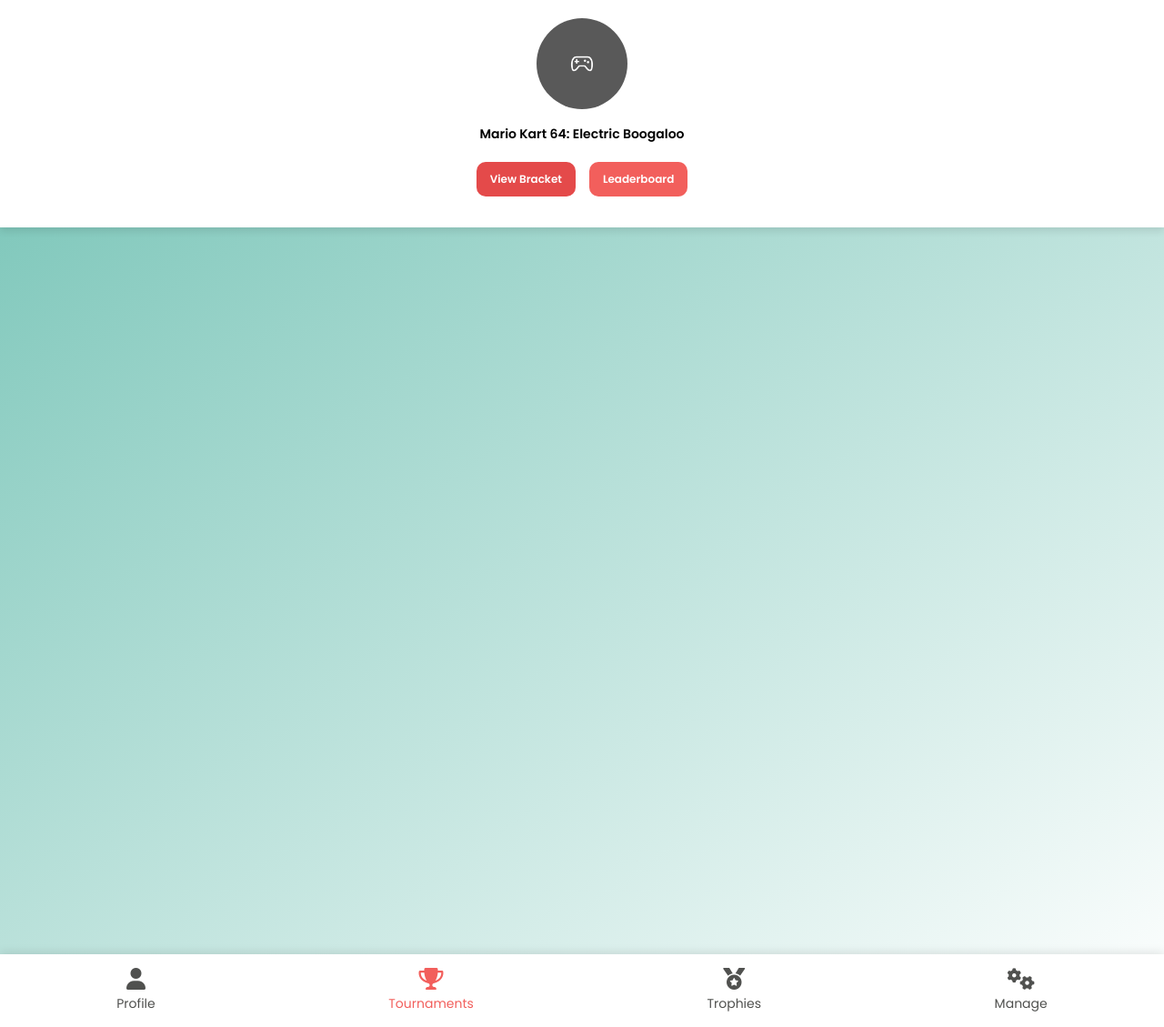
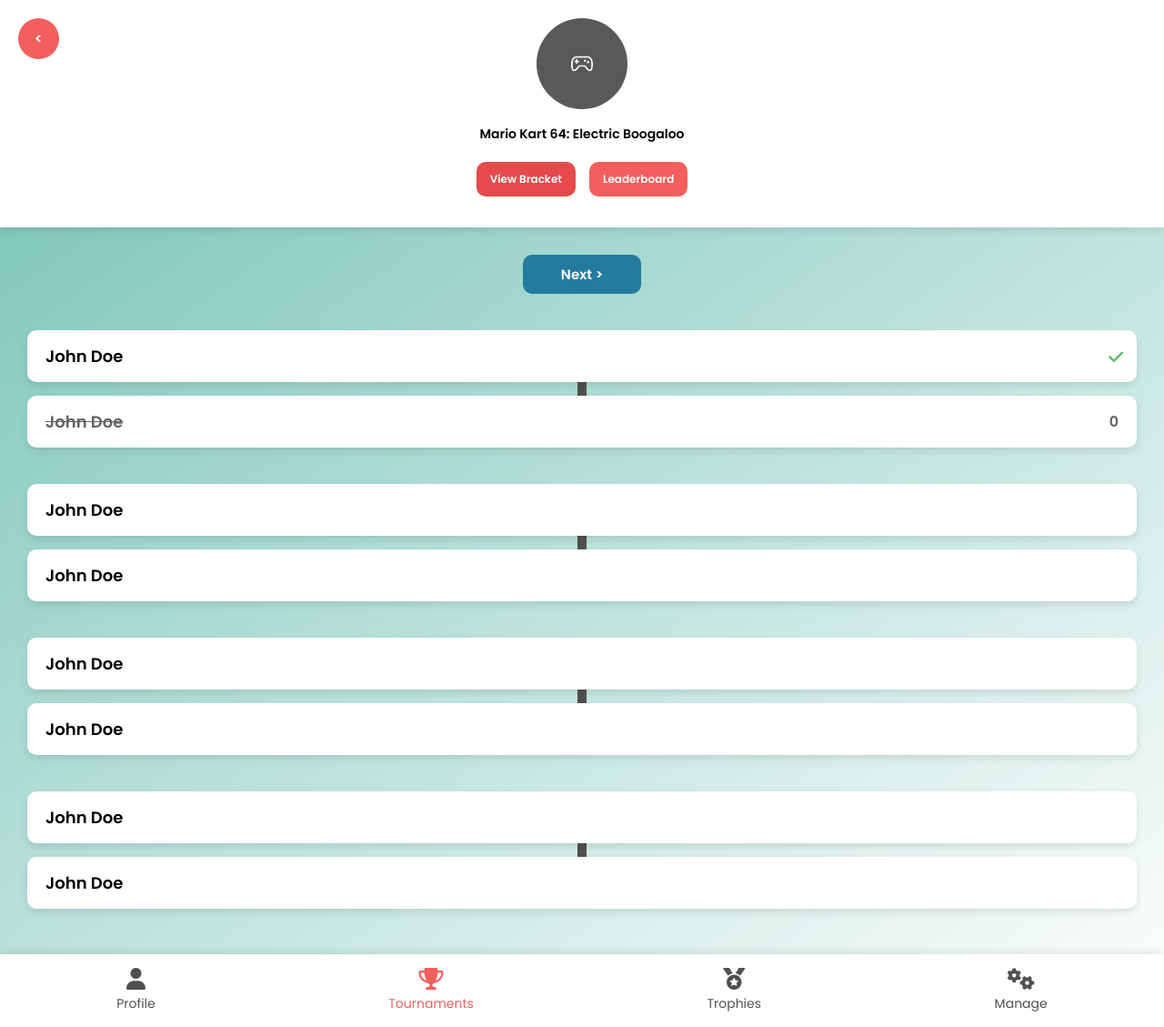
Before and after one commit to LucasTCook/TournaMaster, a PHP site: page /game/1/1 in a window 1280 px wide. Shown: the whole page at 91% size. Run offline with PHP 8.4, Linux system fonts and the light colour scheme.

Commit message:
tournament page for individual games

```diff
--- /dev/null
+++ b/css/bracket.css
@@ -0,0 +1,101 @@
+.bracket-container {
+    text-align: left;
+    width: 100%;
+    position: fixed;
+    top: 250px;
+    overflow-y: scroll;
+    height: calc(100vh - 330px);
+    padding: 30px;
+}
+
+.bracket-group {
+    position: relative;
+    display: flex;
+    flex-direction: column;
+    gap: 15px;
+    margin-bottom: 40px
+}
+
+.bracket-card-single {
+    display: flex;
+    justify-content: space-between;
+    align-items: center;
+    background-color: var(--white);
+    padding: 15px 20px;
+    border-radius: 10px;
+    box-shadow: 0 4px 8px var(--box-shadow);
+    transition: transform 0.3s ease;
+    /* width: 90%; */
+    position: relative;
+}
+
+.bracket-card-single::before {
+    content: '';
+    position: absolute;
+    left: 50%;
+    transform: translateX(-50%);
+    width: 10px;
+    height: 50%;
+    background-color: var(--neutral-color);
+    top: -25px; /* Half of the gap between cards */
+    z-index: -1;
+}
+
+.bracket-card-single:first-child::before {
+    display: none; /* Remove the line for the first card */
+}
+
+.bracket-group:last-child {
+   margin-bottom: 20px;
+}
+
+.bracket-button-container {
+    display: flex;
+    justify-content: space-around;
+    align-items: center;
+    margin: auto;
+    margin-bottom: 40px;
+}
+
+.bracket-button {
+    background-color: var(--secondary-color);
+    width: 130px;
+    border-radius: 10px;
+    text-align: center;
+    color: var(--white);
+    font-weight: bold;
+    font-size: 15px;
+    padding: 10px;
+}
+.hidden {
+    display: none;
+}
+
+.eliminated {
+    color: var(--grey); /* Make the text grey */
+    text-decoration: line-through; /* Add a strikethrough */
+}
+
+.points {
+    color: var(--grey); /* Same grey color for the points */
+    text-align: right; /* Right justify the points */
+    font-weight: bold;
+}
+
+.winner-checkmark {
+    color: var(--success); /* Green color */
+    font-size: 18px; /* Adjust as necessary */
+    position: absolute;
+    right: 15px; /* Position inside the card */
+    top: 50%;
+    transform: translateY(-50%);
+}
+
+.bracket-winner-trophey {
+    color: var(--gold);
+    font-size: 18px; /* Adjust as necessary */
+    position: absolute;
+    right: 15px; /* Position inside the card */
+    top: 50%;
+    transform: translateY(-50%);
+}
--- a/css/game.css
+++ b/css/game.css
@@ -49,7 +49,7 @@
     padding: 20px;
     background-color: var(--white); /* White background for profile container */
     box-shadow: 0 4px 8px var(--box-shadow); /* Global shadow */
-    /* border-radius: 0px 0px 65px 65px; */
+    z-index: 1000;
     text-align: center;
     position: fixed;
     top: 0;
@@ -178,3 +178,13 @@
 .hidden {
     display: none;
 }
+
+.back-to-games {
+    position: absolute;
+    background-color: var(--primary-color);
+    border-radius: 25px;
+    width: 45px;
+    color: var(--white);
+    padding: 10px;
+    font-weight: bold;
+}
--- a/css/styles.css
+++ b/css/styles.css
@@ -15,6 +15,8 @@
     --silver-hover: #aaaaaa;    /* Slightly darker silver for hover */
     --bronze-hover: #a86024;    /* Slightly darker bronze for hover */
     --grey: #636363;
+    --black: #000000;
+    --success: #5cb85c;
 
     --height-wo-bottom-nav: calc(100vh - 225px);
 }
--- /dev/null
+++ b/js/bracket.js
@@ -0,0 +1,48 @@
+$(document).ready(function() {
+    // Previous and Next button event listeners
+    $('.bracket-button-container .bracket-button:first-child').on('click', function() {
+        goToPreviousPage();
+    });
+
+    $('.bracket-button-container .bracket-button:last-child').on('click', function() {
+        goToNextPage();
+    });
+
+    // Functions for navigating bracket pages
+    function goToPreviousPage() {
+        if (currentPage > 0) {
+            currentPage--;
+            updateBracket();
+        }
+    }
+
+    function goToNextPage() {
+        if (currentPage < totalPages - 1) {
+            currentPage++;
+            updateBracket();
+        }
+    }
+
+    // Logic to update bracket display and button visibility
+    function updateBracket() {
+        $('.bracket-page').hide();
+        $('#bracket-page-' + currentPage).show();
+
+        if (currentPage === 0) {
+            $('.bracket-button-container .bracket-button:first-child').hide();
+        } else {
+            $('.bracket-button-container .bracket-button:first-child').show();
+        }
+
+        if (currentPage === totalPages - 1) {
+            $('.bracket-button-container .bracket-button:last-child').hide();
+        } else {
+            $('.bracket-button-container .bracket-button:last-child').show();
+        }
+    }
+
+    // Initialize the bracket display
+    let currentPage = 0;
+    const totalPages = $('.bracket-page').length;
+    updateBracket();
+});
--- a/php/games/game.php
+++ b/php/games/game.php
@@ -4,11 +4,14 @@ $activePage = 'tournaments';
 include '../../includes/header.php';
 ?>
 
-<link rel="stylesheet" href="../../css/game.css">
-<script src="../../js/game.js"></script>
+<link rel="stylesheet" href="/css/game.css">
+<link rel="stylesheet" href="/css/bracket.css">
+<script src="/js/game.js"></script>
+<script src="/js/bracket.js"></script>
 
 <div class="game-header-container">
-    <img src="../../images/game-placeholder.jpg" alt="game Picture" class="game-pic">
+    <div class="back-to-games" onclick="window.location.href='/tournament/1'"><</div>
+    <img src="/images/game-placeholder.jpg" alt="game Picture" class="game-pic">
     <h2 class="game-name">Mario Kart 64: Electric Boogaloo</h2>
     <div class="games-header-buttons">
         <div id="game-bracket-button" class="games-selection active">
@@ -21,7 +24,107 @@ include '../../includes/header.php';
 </div>
 
 <div id="bracket" class="bracket-container">
-
+    <div class="bracket-button-container">
+        <div class="bracket-button">
+            <span>< Previous</span>
+        </div>
+        <div class="bracket-button">
+            <span>Next ></Nex></span>
+        </div>
+    </div>
+    <div id="bracket-page-0" class="bracket-page">
+        <div class="bracket-group">
+            <div class="bracket-card-single with-line">
+                <div>
+                    <span class="player-name">John Doe</span>
+                </div>
+                <i class="fas fa-check winner-checkmark"></i>
+            </div>
+            <div class="bracket-card-single">
+                <div>
+                    <span class="player-name eliminated">John Doe</span>
+                </div>
+                <div class="points">0</div>
+            </div>
+        </div>
+        <div class="bracket-group">
+            <div class="bracket-card-single with-line">
+                <div>
+                    <span class="player-name">John Doe</span>
+                </div>
+            </div>
+            <div class="bracket-card-single">
+                <div>
+                    <span class="player-name">John Doe</span>
+                </div>
+            </div>
+        </div>
+        <div class="bracket-group">
+            <div class="bracket-card-single with-line">
+                <div>
+                    <span class="player-name">John Doe</span>
+                </div>
+            </div>
+            <div class="bracket-card-single">
+                <div>
+                    <span class="player-name">John Doe</span>
+                </div>
+            </div>
+        </div>
+        <div class="bracket-group">
+            <div class="bracket-card-single with-line">
+                <div>
+                    <span class="player-name">John Doe</span>
+                </div>
+            </div>
+            <div class="bracket-card-single">
+                <div>
+                    <span class="player-name">John Doe</span>
+                </div>
+            </div>
+        </div>
+    </div>
+    <div id="bracket-page-1" class="bracket-page">
+        <div class="bracket-group">
+            <div class="bracket-card-single with-line">
+                <div>
+                    <span class="player-name">TBD</span>
+                </div>
+            </div>
+            <div class="bracket-card-single">
+                <div>
+                    <span class="player-name">TBD</span>
+                </div>
+            </div>
+        </div>
+        <div class="bracket-group">
+            <div class="bracket-card-single with-line">
+                <div>
+                    <span class="player-name">TBD</span>
+                </div>
+            </div>
+            <div class="bracket-card-single">
+                <div>
+                    <span class="player-name">TBD</span>
+                </div>
+            </div>
+        </div>
+    </div>
+    <div id="bracket-page-2" class="bracket-page">
+        <div class="bracket-group">
+            <div class="bracket-card-single with-line">
+                <div>
+                    <span class="player-name">TBD</span>
+                    <i class="fas fa-trophy gold-trophy bracket-winner-trophey"></i>
+                </div>
+            </div>
+            <div class="bracket-card-single">
+                <div>
+                    <span class="player-name">TBD</span>
+                </div>
+            </div>
+        </div>
+    </div>
 </div>
 
 <div id="leaderboard" class="leaderboard-container hidden">
```
